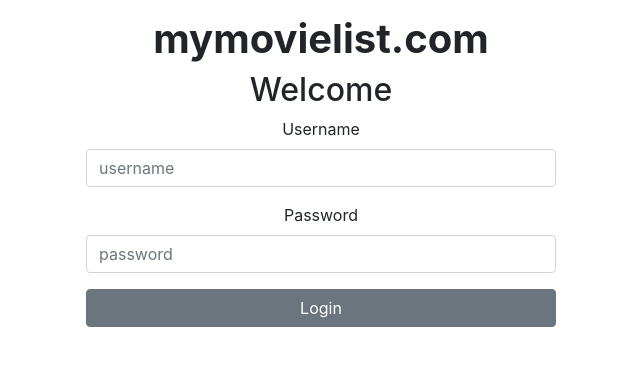
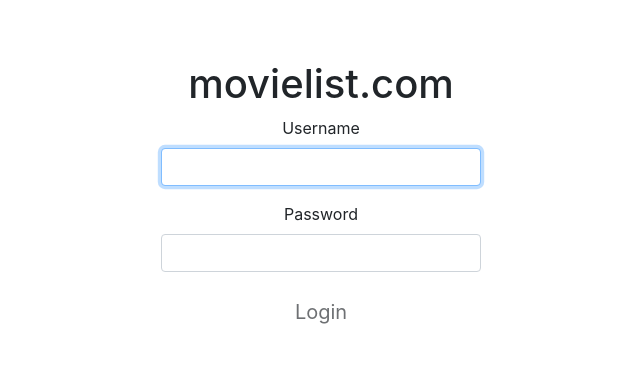
Before and after one commit to awu339/cs316_project, a React (Create React App) app in the folder my-app/: page / in a window 1280 px wide. Shown: the top 366 px of the page, without its empty margins (319-959 px from the left). Built offline with nearby package versions, Linux system fonts and the light colour scheme.

Commit message:
wonky watched button and ish login

```diff
--- a/my-app/package.json
+++ b/my-app/package.json
@@ -14,7 +14,7 @@
     "mobx-react": "^7.0.0",
     "mysql": "^2.18.1",
     "react": "^16.13.1",
-    "react-bootstrap": "^1.3.0",
+    "react-bootstrap": "^0.32.4",
     "react-bootstrap-validation": "^0.1.11",
     "react-dom": "^16.13.1",
     "react-history": "^0.18.2",
--- a/my-app/src/App.js
+++ b/my-app/src/App.js
@@ -11,7 +11,7 @@ import Search from './Search';
 import Newuser from './Newuser';
 import MoviePage from './MoviePage';
 import {BrowserRouter as Router, Switch, Route} from 'react-router-dom';
-import LoginPage from './LoginPage';
+import Login from './Login';
 
 function App() {
 
@@ -20,7 +20,7 @@ function App() {
     <Router>
       <div className="App">
           <Switch>
-            <Route path="/" exact component={LoginPage}/>
+            <Route path="/" exact component={Login}/>
             <Route path="/favorites" component={Favorites}/>
             <Route path="/movies" component={Movies}/>
             <Route path="/profile" component={Profile}/>
--- a/my-app/src/Favorites.js
+++ b/my-app/src/Favorites.js
@@ -2,39 +2,92 @@ import React, { useState, useEffect } from 'react';
 import './App.css';
 import Axios from 'axios';
 import Nav from './Nav';
+//import Button from 'react-bootstrap';
 
 function Favorites() {
   const [favoritesList, setFavoritesList] = useState([]);
-  const [movieid, setMovieID] = useState([]);
+  const [watchVal, setWatchVal] = useState([]);
+  const [watchVal2, setWatchVal2] = useState([]);
+
 
   let unfavorite = (movieid) => {
     console.log("movieid: " + movieid);
     Axios.get("http://localhost:3001/api/delete?id=" + movieid);
   };
 
+  let watched = (movieid) => {
+    console.log("watched" + movieid);
+    Axios.get("http://localhost:3001/api/watched?id=" + movieid);
+  };
+
+/*   let watchvalue = (movieid) => {
+    console.log("watch value" + movieid);
+    Axios.get("http://localhost:3001/api/watchvalue?id=" + movieid)
+    .then((response) => {
+      setWatchVal2(response.data);
+    });
+    console.log(response.data);
+
+  };  */
+
   useEffect(() => {
     Axios.get("http://localhost:3001/api/getfavorites")
     .then((response) => {
       setFavoritesList(response.data);
-      console.log(response);
+      console.log(response.data);
     });
   }, []);
+
+  useEffect(() => {
+    Axios.get("http://localhost:3001/api/getwatchvalue")
+    .then((response) => {
+      setWatchVal(response.data);
+      console.log(response.data);
+    });
+  }, []);
+
 
   return (
     <div>
       <Nav />
       <h1>Favorites</h1>
       {favoritesList.map((val) => {
+        /* console.log("sifgsguhsuo" + val.movieid);
+        var y = watchvalue(val.movieid)[0];
+        console.log(y);
+        console.log(watchvalue(val.movieid)); */
         return (
         <p>
           Movie: {val.name} |
           Year: {val.year} |
-          Synopsis: {val.synopsis}
+          Synopsis: {val.synopsis} |
+          Watched:
+
           <br />
+
  <button onClick={() => {unfavorite(val.movieid)}}> Unfavorite </button>
+ <button onClick={() => {watched(val.movieid)}}> Watched </button>
+
         </p>
         );
       })}
+      {watchVal.map((val) => {
+        if (val.watched == 1){
+          var x = "Yes"
+        }
+        else{
+          var x = "No"
+        }
+        return(
+
+        <p>
+          Watched: {x}
+          </p>
+
+        );
+
+      })}
+
 
     </div>
   );
--- /dev/null
+++ b/my-app/src/Login.css
@@ -0,0 +1,10 @@
+@media all and (min-width: 480px) {
+    .Login {
+      padding: 60px 0;
+    }
+
+    .Login form {
+      margin: 0 auto;
+      max-width: 320px;
+    }
+  }
--- /dev/null
+++ b/my-app/src/Login.js
@@ -0,0 +1,59 @@
+import React, { useState, useEffect } from "react";
+import { Button, FormGroup, FormControl, ControlLabel } from "react-bootstrap";
+import "./Login.css";
+import Axios from 'axios';
+
+export default function Login() {
+  const [username, setUsername] = useState("");
+  const [password, setPassword] = useState("");
+  const [correctPassword, setCorrectPassword] = useState("");
+
+  function validateForm() {
+    return username.length > 0 && password.length > 0;
+
+  }
+
+
+
+  function handleSubmit(event) {
+    event.preventDefault();
+    console.log("ohfssofhosfhsifds");
+    alert('username ' + username + " password " + password);
+    Axios.get("http://localhost:3001/api/checkuser?id=" + username);
+    //  .then((response) => {
+    //     setCorrectPassword(response.data);
+    //     console.log(correctPassword);
+    //   });
+
+  }
+
+
+
+  return (
+    <div className="Login">
+        <h1>movielist.com</h1>
+      <form onSubmit={handleSubmit}>
+        <FormGroup controlId="username" bsSize="large">
+          <ControlLabel>Username</ControlLabel>
+          <FormControl
+            autoFocus
+            type="username"
+            value={username}
+            onChange={e => setUsername(e.target.value)}
+          />
+        </FormGroup>
+        <FormGroup controlId="password" bsSize="large">
+          <ControlLabel>Password</ControlLabel>
+          <FormControl
+            value={password}
+            onChange={e => setPassword(e.target.value)}
+            type="password"
+          />
+        </FormGroup>
+        <Button block bsSize="large" disabled={!validateForm()} type="submit">
+          Login
+        </Button>
+      </form>
+    </div>
+  );
+}
--- a/my-app/src/LoginPage.js
+++ b/my-app/src/LoginPage.js
@@ -1,5 +1,5 @@
-import React, { Component } from 'react';
-import App from './App';
+//import React, { useState, Component } from 'react';
+/* import App from './App';
 import './App.css';
 import { Button, Form, FormGroup, Label, Input }
     from 'reactstrap';
@@ -7,9 +7,55 @@ import { Redirect } from  'react-router-dom';
 import { Link } from 'react-router-dom';
 import {BrowserRouter as Router, Switch, Route} from 'react-router-dom';
 import Home from './Home';
-class LoginPage extends Component {
 
-    state = {
+
+import React, { useState } from "react";
+import { Button, FormGroup, FormControl, ControlLabel } from "react-bootstrap";
+//import "./Login.css";
+
+//class LoginPage extends Component {
+function LoginPage(){
+
+  const [email, setEmail] = useState("");
+  const [password, setPassword] = useState("");
+
+
+
+
+
+  //render () {
+  return (
+    <div className="Login">
+      <form onSubmit={handleSubmit}>
+        <FormGroup controlId="email" bsSize="large">
+          <ControlLabel>Email</ControlLabel>
+          <FormControl
+            autoFocus
+            type="email"
+            value={email}
+            onChange={e => setEmail(e.target.value)}
+          />
+        </FormGroup>
+        <FormGroup controlId="password" bsSize="large">
+          <ControlLabel>Password</ControlLabel>
+          <FormControl
+            value={password}
+            onChange={e => setPassword(e.target.value)}
+            type="password"
+          />
+        </FormGroup>
+        <Button block bsSize="large" disabled={!validateForm()} type="submit">
+          Login
+        </Button>
+      </form>
+    </div>
+  );
+}
+
+export default LoginPage; */
+//class LoginPage extends Component {
+
+  /*   state = {
         redirect: false
       }
       setRedirect = () => {
@@ -22,29 +68,50 @@ class LoginPage extends Component {
           return <Redirect to= {{pathname: "/App"}} />
         }
     }
+ */
+    // constructor(props) {
+    //   super(props);
+    //   this.state = {value: ''};
+    //   //this.handleInputChange = this.handleInputChange.bind(this);
+    //   this.handleChange = this.handleChange.bind(this);
+    //   this.handleSubmit = this.handleSubmit.bind(this);
+    // }
 
+    // handleChange(event) {
+    //   /* this.setState({
+    //     username: event.target.username,
+    //     password: event.target.password
+    //   }); */
+    //   this.setState({u: event.target.value});
+    //   //console.log({username});
+    // }
 
+    // handleSubmit(event) {
+    //   alert('username ' + this.state.value);
+    //   event.preventDefault();
+    // }
+
+/*
     render () {
         return (
 
-            <Form className = "login-form">
+            <Form className = "login-form" onSubmit={this.handleSubmit}>
                 <h1>
                     <span className = "title">mymovielist.com</span>
                 </h1>
                 <h2 className = "text-center">Welcome</h2>
                 <FormGroup>
                     <Label>Username</Label>
-                    <Input type="username" placeholder="username"/>
+                    <Input type="username" value={this.state.value} onChange={this.handleChange} placeholder="username"/>
+
                 </FormGroup>
                 <FormGroup>
                     <Label>Password</Label>
                     <Input type="password" placeholder="password"/>
                 </FormGroup>
- {/*                <Button className = "btn" onClick = {this.setRedirect} >Log in</Button> */}
-                <Link to = '/home'><Button className = "btn"> Login </Button></Link>
+                 <Button className = "btn" >Log in</Button>
+
                 </Form>
         );
-    }
-}
-
-export default LoginPage;
+    } */
+//}
--- a/my-app/src/Movies.js
+++ b/my-app/src/Movies.js
@@ -24,7 +24,7 @@ function Movies() {
         <p>
         <Link to={{
           pathname: "/MoviePage",
-          state: [{userid: 1, movieid: val.movieid, watched: 1}]
+          state: [{userid: 1, movieid: val.movieid, watched: 0}]
           }}> {val.movieid} </Link>
           Movie: {val.name} |
           Year: {val.year}
```
Also changed, not shown: my-app/src/server/index.js (+41 -1 lines), 1 other file (tests, documents, lock files or other folders).
